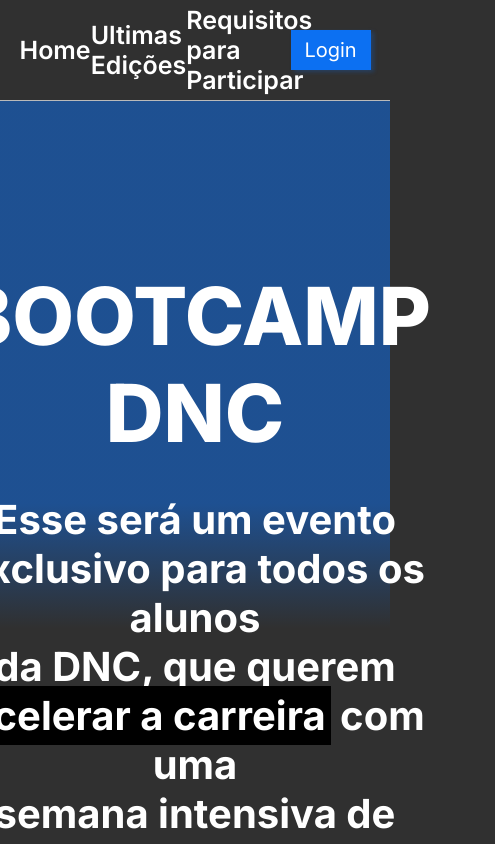
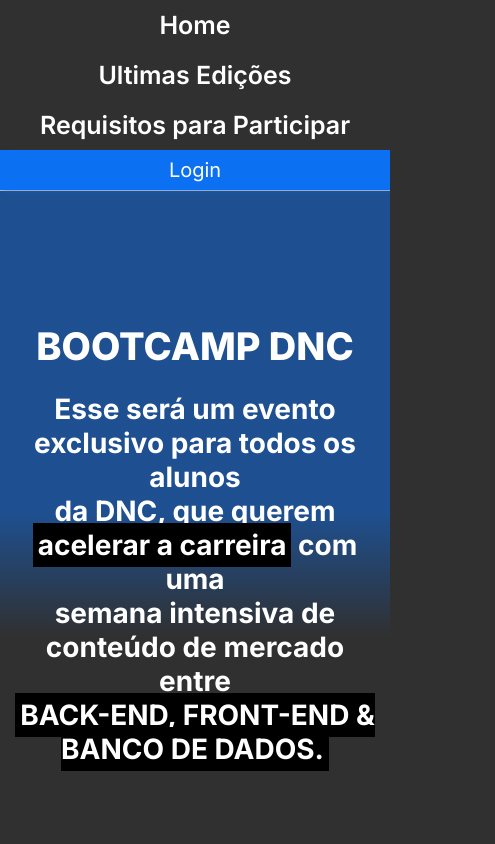
Before and after one commit to CaioMagnoBR/bootcamp, a plain HTML site: page index.html in a window 390 px wide. Shown: the top 844 px of the page, 495 px wide, since content can reach past the window. Drawn offline with Linux system fonts and the light colour scheme.

Commit message:
Adicionando midia query para mobile

```diff
--- a/style.css
+++ b/style.css
@@ -242,3 +242,64 @@
         footer .line2 a:hover{
             color: var(--cinzaHover);
         }
+
+@media only screen and (max-width: 600px){
+
+    #menuHorizontal{
+        display: flex;
+        flex-direction: column;
+        height: auto;
+    }
+
+    #menu{
+        flex-direction: column;
+        width: 100%;
+        margin: 0px;
+    }
+
+    #menu a{
+        display: flex;
+        align-items: center;
+        height: 50px;
+    }
+
+    #menuHorizontal button{
+        width: 100%;
+        margin: 0px;
+    }
+
+    /* section */
+
+    section h1{
+        font-size: 38px;
+    }
+
+    section h2{
+        font-size: 28px;
+        padding-left: 15px;
+        padding-right: 15px;
+    }
+
+    /* Form */
+
+    form{
+        width: 95%;
+        font-size: 20px;
+    }
+
+    .checkboxItens label{
+        font-size: 17px;
+    }
+
+    /* Baseboard */
+
+    footer .line1{
+        display: flex;
+        flex-direction: column;
+    }
+
+    footer .address{
+        margin-bottom: 20px;
+    }
+
+}
```
